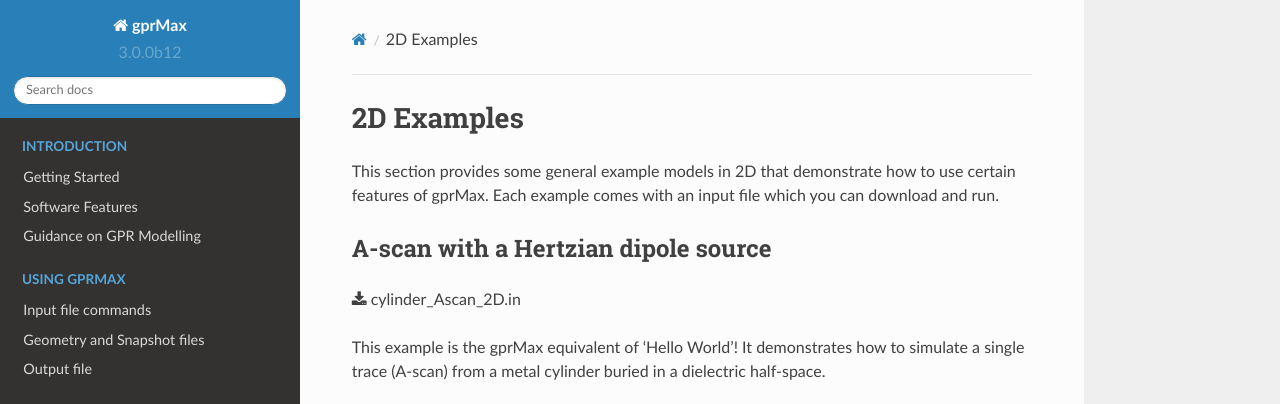
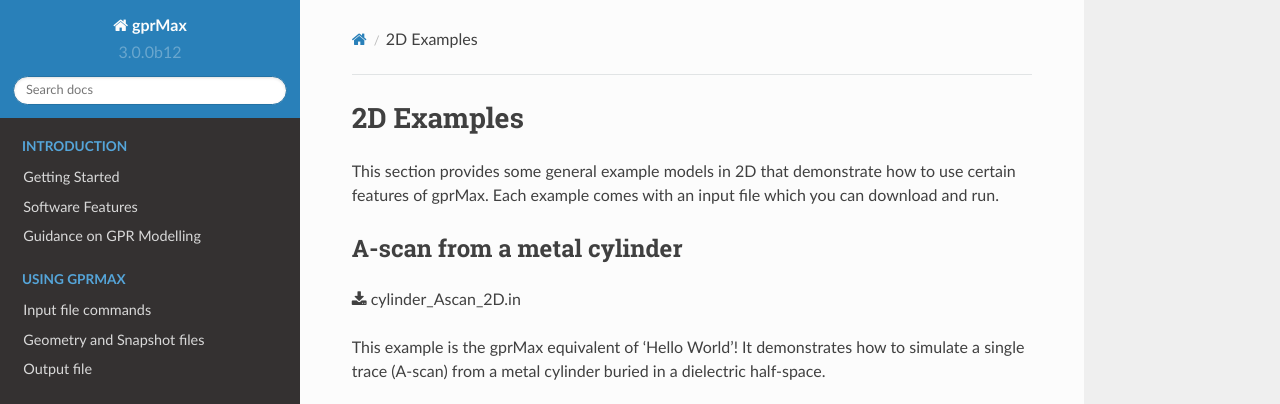
Before and after one commit to gprMax/gprMax, a Sphinx documentation site: the page built from docs/source/examples_2D.rst, in a window 1280 px wide and 900 px high, cut to the strip 0-404 px from the top of the window. Built offline with Sphinx 7.4.7 and the Read the Docs theme 2.0.0, drawn with Linux system fonts in a browser that asks for light colours; some of the changed text lies outside the part shown.

Commit message:
Updated titles of some examples.

```diff
--- a/docs/source/examples_2D.rst
+++ b/docs/source/examples_2D.rst
@@ -6,8 +6,8 @@
 
 .. _example-2D-Ascan:
 
-A-scan with a Hertzian dipole source
-====================================
+A-scan from a metal cylinder
+============================
 
 :download:`cylinder_Ascan_2D.in <models/cylinder_Ascan_2D.in>`
 
@@ -130,8 +130,8 @@
     Field outputs from a model of a metal cylinder buried in a dielectric half-space.
 
 
-B-scan with a Hertzian dipole source
-====================================
+B-scan from a metal cylinder
+============================
 
 :download:`cylinder_Bscan_2D.in <models/cylinder_Bscan_2D.in>`
 
--- a/docs/source/examples_3D.rst
+++ b/docs/source/examples_3D.rst
@@ -4,8 +4,8 @@
 
 This section provides some general example models in 3D that demonstrate how to use certain features of gprMax. Each example comes with an input file which you can download and run.
 
-Using an antenna model
-======================
+Bowtie antenna model
+====================
 
 :download:`antenna_MALA_1200_fs.in <models/antenna_MALA_1200_fs.in>`
 
```
